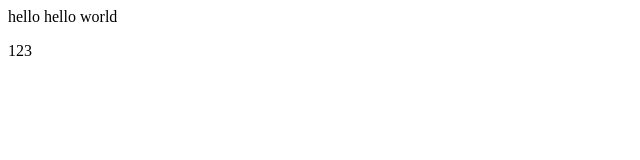
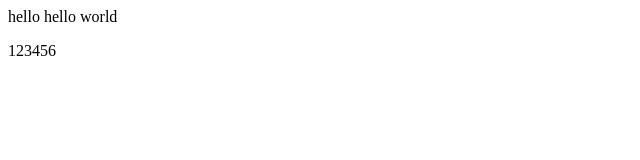
Before and after one commit to rushitv/mylearn, a plain HTML site: page index.html in a window 1280 px wide. Shown: the full height of the page, 0-640 px from the left. Drawn offline with Linux system fonts and the light colour scheme.

Commit message:
added 456

```diff
--- a/index.html
+++ b/index.html
@@ -3,6 +3,6 @@
 </head>
 <title>Testing VCS</title>
 <body>hello world
-<p>123</p>
+<p>123456</p>
 </body>
 </html>
```
